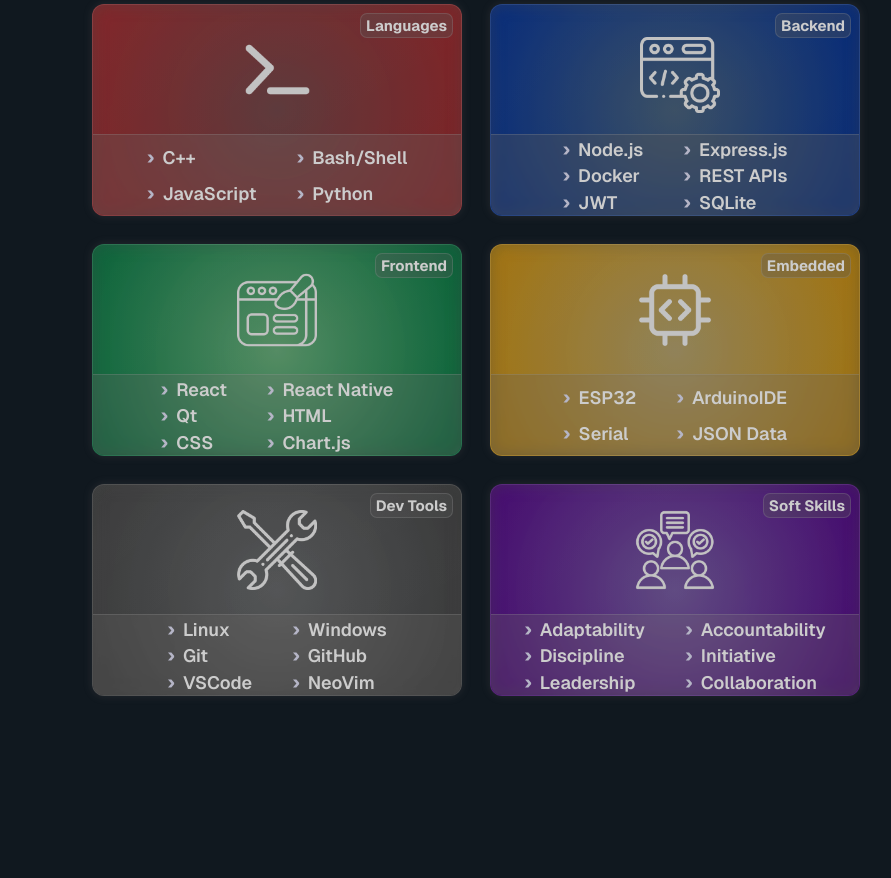
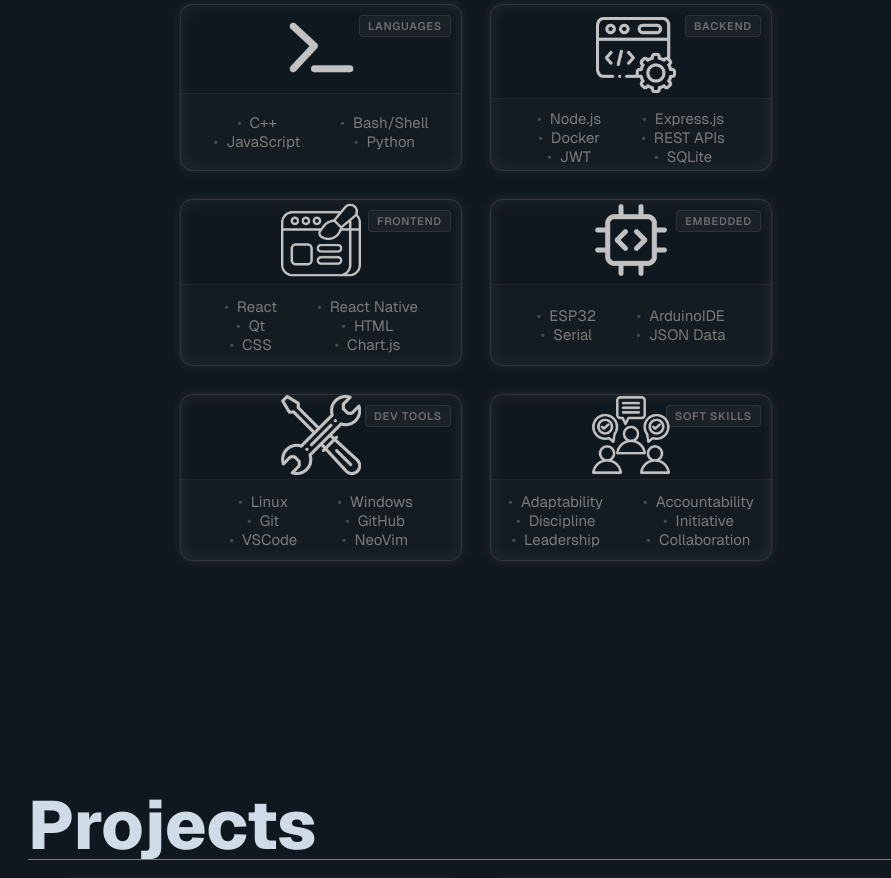
Before and after one commit to pearcepackman/PersonalWebsite, a React (Create React App) app: page / in a window 1280 px wide. Shown: the part 1860-2738 px from the top of the page, without its empty margins (164-1055 px from the left). Built offline with nearby package versions, Linux system fonts and the light colour scheme.

Commit message:
Updated: Skillcards

```diff
--- a/src/App.css
+++ b/src/App.css
@@ -1645,148 +1645,128 @@
     margin-left:auto;
     margin-right: auto;
   }
-  .skillcard{
+.skillcard {
   height: 210px;
   width: 368px;
+  display: flex;
+  flex-direction: column;
   justify-content: space-between;
-    display: flex;
-    flex-direction: column;
-    transition: filter .3s ease, transform 0.2s ease;
-    border: solid 1px rgba(219, 219, 219, .2);
+  position: relative;
+  overflow: hidden;
   border-radius: 12px;
-    filter:brightness(80%);
-    position: relative;
-    margin-bottom: 0px;
-    overflow: hidden;
-    box-shadow: inset 0 0 15px rgba(85, 85, 85, 0.356),
-              0 0px 10px rgba(153, 141, 141, 0.199);
-
-  }
+
+  /* Modern Matte Dark Look */
+  background: #121212;
+  border: 1px solid rgba(255, 255, 255, 0.05);
+
+  /* Smooth transitions */
+  transition: all 0.3s cubic-bezier(0.4, 0, 0.2, 1);
+  filter: brightness(0.8);
+}
+
+/* The "Accent Border" - Hidden by default at the top */
+.skillcard::after {
+  content: "";
+  position: absolute;
+  top: 0;
+  left: 0;
+  width: 100%;
+  height: 3px; /* Thin, sharp accent line */
+  transform: scaleX(0); /* Hidden */
+  transition: transform 0.4s cubic-bezier(0.175, 0.885, 0.32, 1.275);
+  transform-origin: left;
+  z-index: 10;
+}
+
+/* Hover State */
+.skillcard:hover {
+  transform: translateY(-5px);
+  filter: brightness(1.1);
+  background: #161616;
+  border: 1px solid rgba(255, 255, 255, 0.1);
+  box-shadow: 0 15px 30px rgba(0, 0, 0, 0.5);
+}
+
+/* Activate the border on hover */
+.skillcard:hover::after {
+  transform: scaleX(1);
+}
+
+/* Dim surrounding cards */
 .skillcard:hover ~ .skillcard,
 .skillcard:has(~ .skillcard:hover) {
-    filter: brightness(0.6);
-  }
-  .skillcard::before {
-  content: "";
+  filter: brightness(0.5);
+  transform: scale(0.98);
+}
+
+/* Specific Accent Colors for the Top Border and subtle Glow */
+.skillbackend:hover { box-shadow: 0 10px 30px -10px rgba(58, 134, 255, 0.3); }
+.skillbackend::after { background: #3a86ff; }
+
+.skilllanguage:hover { box-shadow: 0 10px 30px -10px rgba(255, 0, 110, 0.3); }
+.skilllanguage::after { background: #ff006e; }
+
+.skillfrontend:hover { box-shadow: 0 10px 30px -10px rgba(58, 240, 174, 0.3); }
+.skillfrontend::after { background: #3af0ae; }
+
+.skillembedded:hover { box-shadow: 0 10px 30px -10px rgba(255, 190, 11, 0.3); }
+.skillembedded::after { background: #ffbe0b; }
+
+.skilltools:hover { box-shadow: 0 10px 30px -10px rgba(131, 56, 236, 0.3); }
+.skilltools::after { background: #8338ec; }
+
+.skillsoft:hover { box-shadow: 0 10px 30px -10px rgba(251, 86, 7, 0.3); }
+.skillsoft::after { background: #fb5607; }
+
+/* Refined Skill Tag - Darker and stealthier */
+.skilltag {
   position: absolute;
-  top: 0; left: 0; right: 0; bottom: 0;
-  background: linear-gradient(145deg, rgba(255,255,255,0.03), rgba(255,255,255,0));
-  pointer-events: none;
-}
-
-  .skillcardimg{
-    flex-grow: 1;
-    display: flex;
-    align-items: center;
+  top: 10px;
+  right: 10px;
+  font-family: "Geist";
+  font-weight: 600;
+  font-size: 11px;
+  letter-spacing: 0.05rem;
+  text-transform: uppercase;
+  background-color: rgba(255, 255, 255, 0.05);
+  border: 1px solid rgba(255, 255, 255, 0.1);
+  color: #888;
+  padding: 3px 8px;
+  border-radius: 4px;
+}
+
+/* Skill Points Area */
+.skillpointslayout {
+  background-color: rgba(255, 255, 255, 0.02);
+  border-top: solid 1px rgba(255, 255, 255, 0.05);
+  height: 80px;
+  display: flex;
   justify-content: center;
-    /*background-color: orange;*/
-  }
-  .skillcardimg{
-  transition: transform 0.15s ease;
-}
-
-.skillcard:hover .skillcardimg,
-.skillcard:hover .skilltag{
-  transform: scale(1.08);
-}
-
-  .skillcard:hover{
-    transform: scale(1.04);
-  filter: brightness(.9);
-  box-shadow: inset 0 0 15px rgba(85, 85, 85, 0.281),
-              0 0px 15px rgba(153, 141, 141, 0.445);
-  }
-
-  .skillbackend {
-    background: radial-gradient(circle,rgb(72, 98, 124) 0%, rgb(2, 49, 150) 100%);  /* Cool blue — structured and backend-feeling */
-    }
-
-  .skilllanguage {
-    background: radial-gradient(circle, rgba(139, 81, 82, 0.8) 0%, rgba(168, 42, 46, 0.95) 100%);
-  /* Bold red — expressive, direct, language-focused */
-  }
-
-  .skillfrontend {
-    background: radial-gradient(circle, rgba(125, 211, 144, 0.8) 0%, rgba(5, 126, 69, 0.932) 100%);
-  /* Bright green — visual, energetic, dynamic */
-  }
-
-  .skillembedded {
-    background: radial-gradient(circle, rgba(219, 195, 128, 0.8) 0%, rgba(211, 148, 11, 0.95) 100%);
-  /* Yellow-gold — embedded systems / signal / hardware */
-  }
-
-  .skilltools {
-    background: radial-gradient(circle, rgba(124, 124, 124, 0.8) 0%, rgba(71, 71, 71, 0.95) 100%);
-  /* Deep purple — understated, behind-the-scenes tools */
-  }
-
-  .skillsoft {
-    background: radial-gradient(circle, rgba(143, 108, 192, 0.8) 0%, rgba(89, 4, 146, 0.9) 100%);
-  /* Purple-to-gold — confident and warm for soft skills */
-  }
-  .skilltag{
-    position: absolute;
-    top: 8px;
-    left: auto;
-    right: 8px;
-    font-family: "Geist";
-    font-weight: 700;
+}
+
+.skillpoints {
+  list-style-type: none;
+  padding: 0 20px;
+  display: flex;
+  flex-direction: column;
+  justify-content: center;
+}
+
+.skillpoints li {
+  font-family: "Geist";
   font-size: 15px;
-    background-color: rgba(109, 109, 109, 0.336);
-    border: solid 1px rgba(219, 219, 219, .2);
-    padding-left: 5px;
-    padding-right: 5px;
-    padding-top: 2px;
-    padding-bottom: 2px;
-    border-radius: 7px;
-    transition: all .15s ease;
-  }
-  .skillcard p {
-    font-size: 16px;
-    font-weight: 500;
-    line-height: 200%;
-  }
-
-  .skillpointslayout{
-    background-color: rgba(109, 109, 109, 0.336);
-    border-top: solid 1px rgba(219, 219, 219, .2);
-
-    height: 80px;
-    display: flex;
-    justify-content: center;
-    margin-bottom: 0px;
-    backdrop-filter: blur(2px);
-  }
-  .skillpoints{
-    font-family: "Geist";
-    font-weight: 600;
-    margin-top: auto;
-    margin-bottom: auto;
-    height: 100%;
-    font-size: 18px;
-    display: flex;
-    flex-direction: column;
-    justify-content: space-evenly;
-    /*background-color: orangered;*/
-    list-style-type: none;
-    padding-left: 20px;
-    padding-right: 20px;
-    text-align: left;
-  }
+  color: #999;
+  transition: color 0.2s ease;
+}
+
+.skillcard:hover .skillpoints li {
+  color: #ddd;
+}
+
 .skillpoints li::before {
-  content: "›";
-  color: #e2e2f8;
+  content: "•";
   margin-right: 8px;
-  font-weight: bold;
-  font-size: 20px;
-  }
-  .skillpoints li{
-    transition: all .1s ease;
-  }
-  .skillpoints li:hover {
-  color: white;
-  transform: translateX(6px);
+  opacity: 0.5;
 }
   .projectcard{
     height: 300px;
```
Lines whose indentation alone changed are shown as unchanged.
